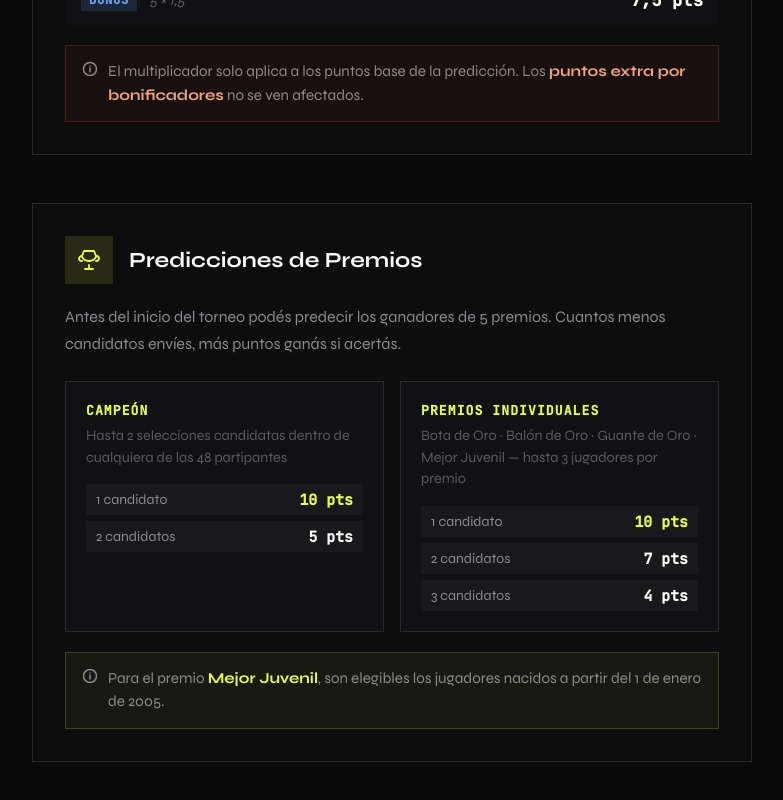
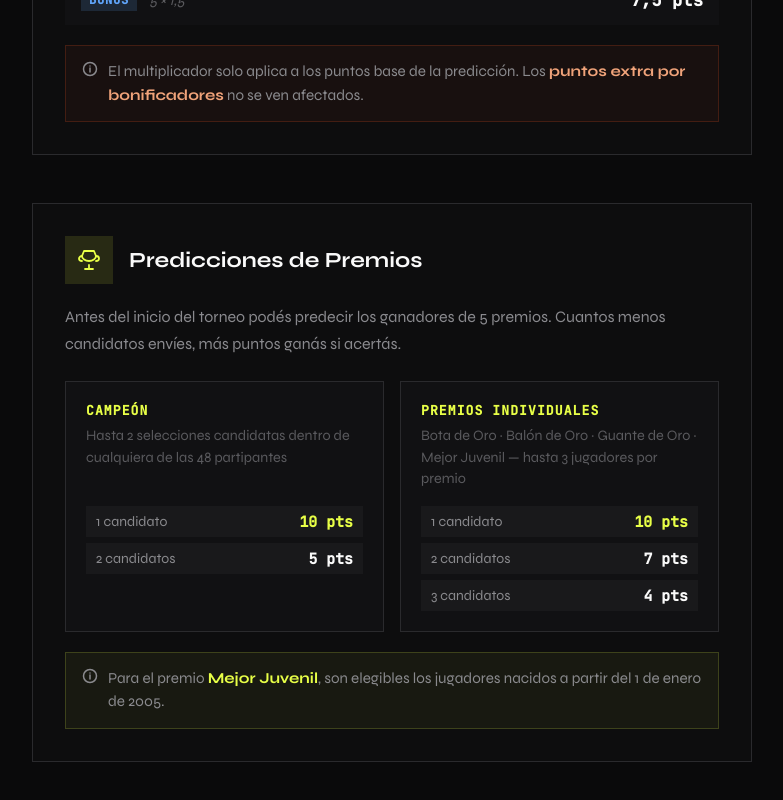
Before and after one commit to elprodedelmundial/infantino, an Angular app: page /rules in a window 1280 px wide. Shown: the part 1498-2298 px from the top of the page, without its empty margins (248-1031 px from the left). Built offline with nearby package versions, Linux system fonts and the light colour scheme; no server answers.

Commit message:
Rules updated

```diff
--- a/src/app/pages/rules/rules.component.scss
+++ b/src/app/pages/rules/rules.component.scss
@@ -317,6 +317,24 @@
   &--higher { color: var(--accent); }
 }
 
+// Desktop: line up the points rows across both award cards even when the
+// descriptions wrap to a different number of lines. Subgrid makes the
+// name / description / points rows share the grid's row tracks across the two
+// columns, so each card's points list starts at the same height. The mobile
+// single-column layout (below) is unaffected.
+@media (min-width: 769px) {
+  .awards-grid {
+    grid-template-rows: auto auto auto;
+  }
+
+  .award-card {
+    display: grid;
+    grid-template-rows: subgrid;
+    grid-row: span 3;
+    row-gap: 0;
+  }
+}
+
 @keyframes fadeUp {
   from { opacity: 0; transform: translateY(20px); }
   to   { opacity: 1; transform: translateY(0); }
```
